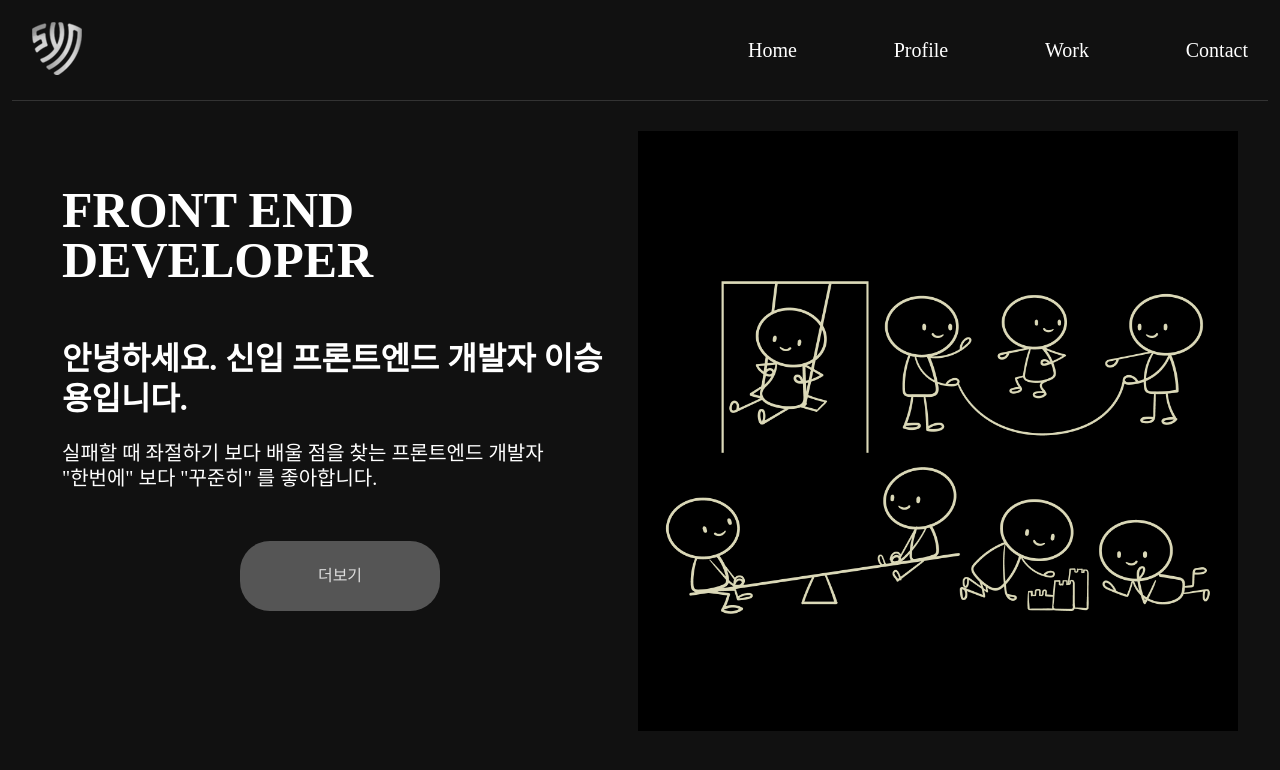
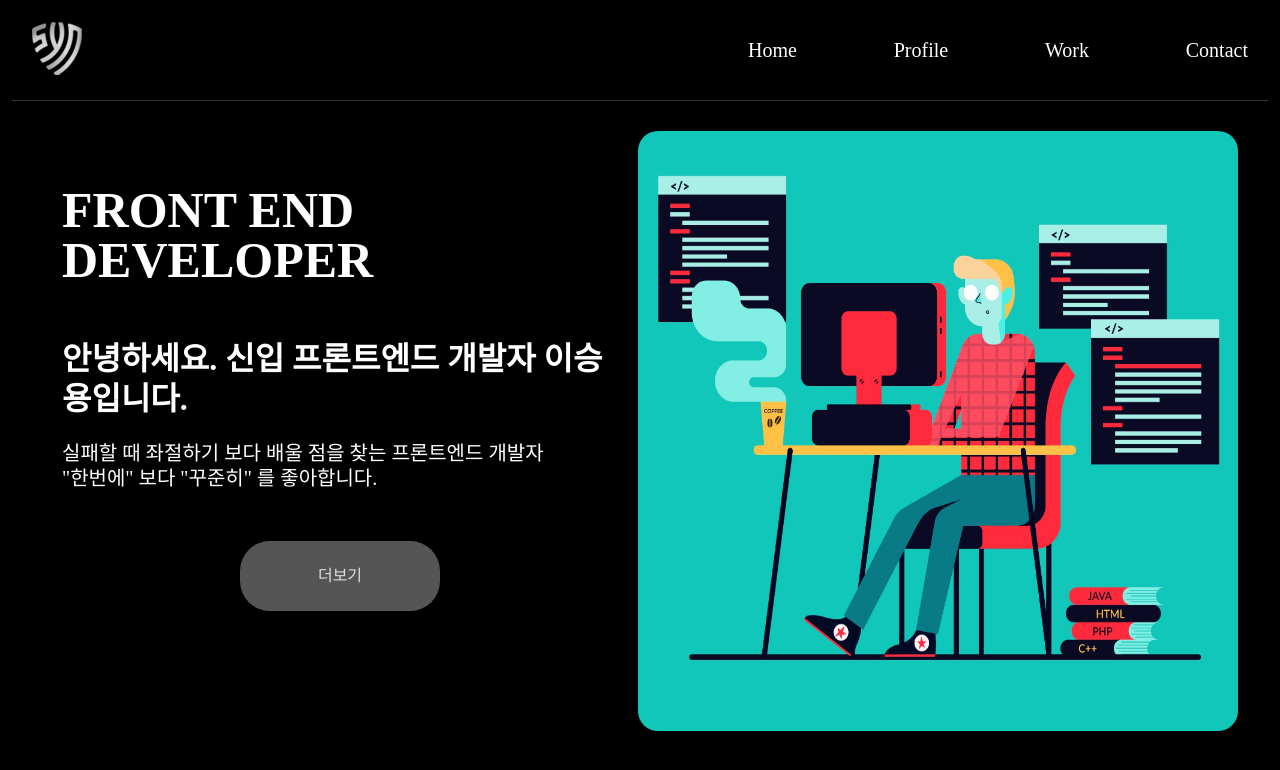
Before and after one commit to yong8048/portfolio, a React (Vite) app: page / in a window 1280 px wide. Shown: the top 770 px of the page. Built offline with nearby package versions, Linux system fonts and the light colour scheme.

Commit message:
feat: home 기능 추가

```diff
--- a/src/components/Common/Header/styles.ts
+++ b/src/components/Common/Header/styles.ts
@@ -5,7 +5,7 @@ export const HeaderDiv = styled.div`
   padding: 20px;
   justify-content: space-between;
   align-items: center;
-  background-color: #111;
+  background-color: #000;
   color: #fff;
   border-bottom: 1px solid #333;
 `;
--- a/src/components/Contact/index.tsx
+++ b/src/components/Contact/index.tsx
@@ -25,7 +25,7 @@ const Contact = () => {
               <ContactText>M: sylee8048@gmail.com</ContactText>
             </ContactTextDiv>
             <ContactGithub>
-              <Link to='https://github.com/yong8048'>
+              <Link to='https://github.com/yong8048' target='_blank'>
                 <img src='/assets/github.png' alt='깃허브' width='50px' />
               </Link>
             </ContactGithub>
--- a/src/components/Contact/styles.ts
+++ b/src/components/Contact/styles.ts
@@ -44,7 +44,7 @@ export const ContactText = styled.p`
 
 export const ContactLine = styled.p`
   width: 450px;
-  border: 1px solid #fff;
+  border: 1px solid #f11;
   margin: 30px auto;
 `;
 
--- a/src/components/Home/index.tsx
+++ b/src/components/Home/index.tsx
@@ -17,7 +17,7 @@ const Home = () => {
         </S.HomeDescription>
         <S.HomeLink to='/profile'>더보기</S.HomeLink>
       </S.HomeContainer>
-      <S.HomeImg src='/assets/home.png' alt='HomeMainImg' />
+      <S.HomeImg src='/assets/home.jpg' alt='HomeMainImg' />
     </S.HomeDiv>
   );
 };
--- a/src/components/Home/styles.ts
+++ b/src/components/Home/styles.ts
@@ -34,6 +34,7 @@ export const HomeDescription = styled.h3`
 export const HomeImg = styled.img`
   width: 600px;
   height: 600px;
+  border-radius: 20px;
 `;
 
 export const HomeLink = styled(Link)`
--- a/src/styles/globalStyle.tsx
+++ b/src/styles/globalStyle.tsx
@@ -29,7 +29,7 @@ a {
 body {
   width: 1256px;
   margin: 0 auto;
-  background-color: #111;
+  background-color: #000;
 
   -moz-user-select: none;
   -ms-use-select: none;
@@ -37,7 +37,7 @@ body {
 }
 
 #root {
-  background-color: #111;
+  background-color: #000;
   color: #fff;
 }
 `;
```
Also changed, not shown: public/assets/home.jpg, public/assets/homelogo.jpg (added).
